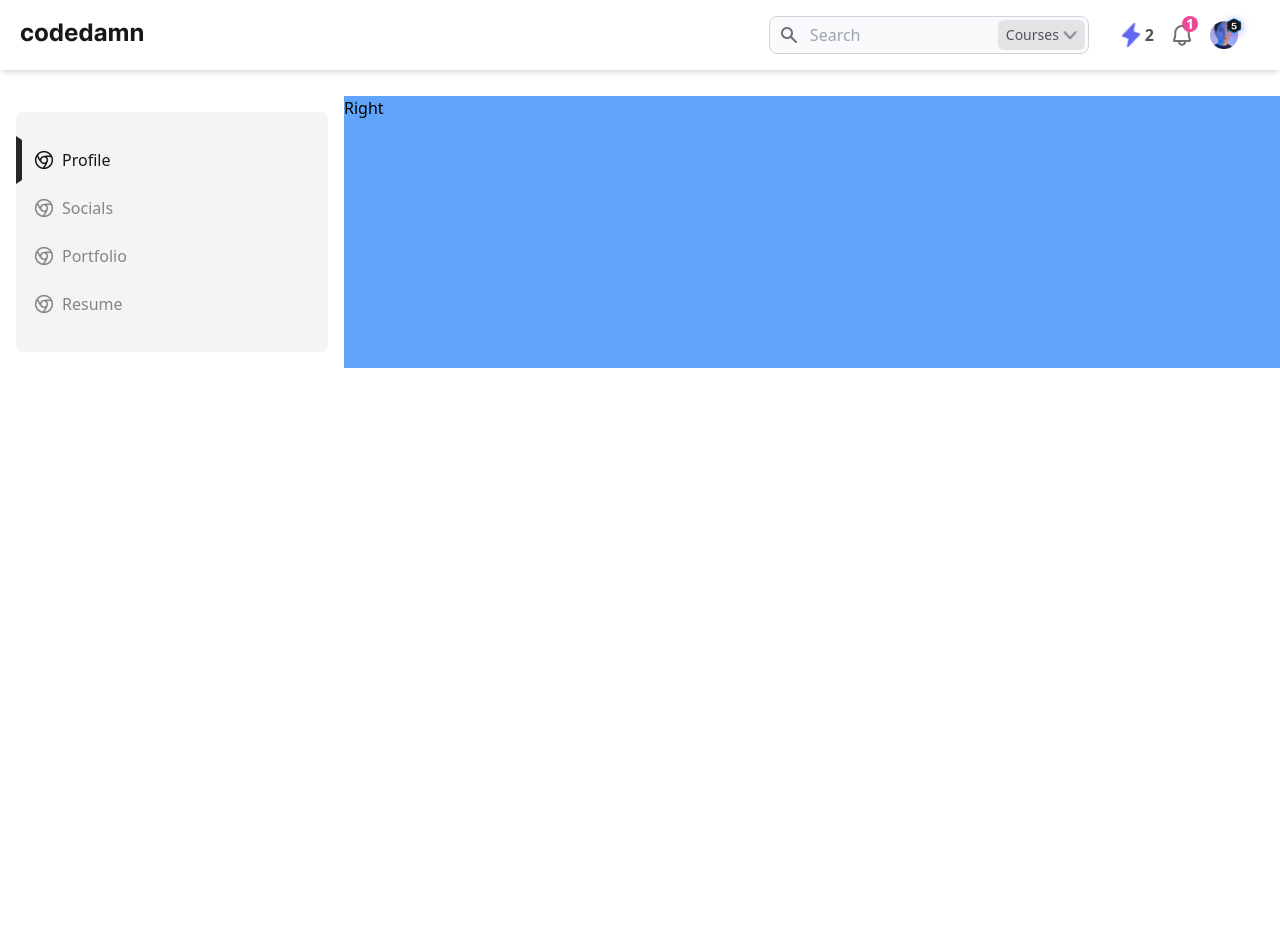
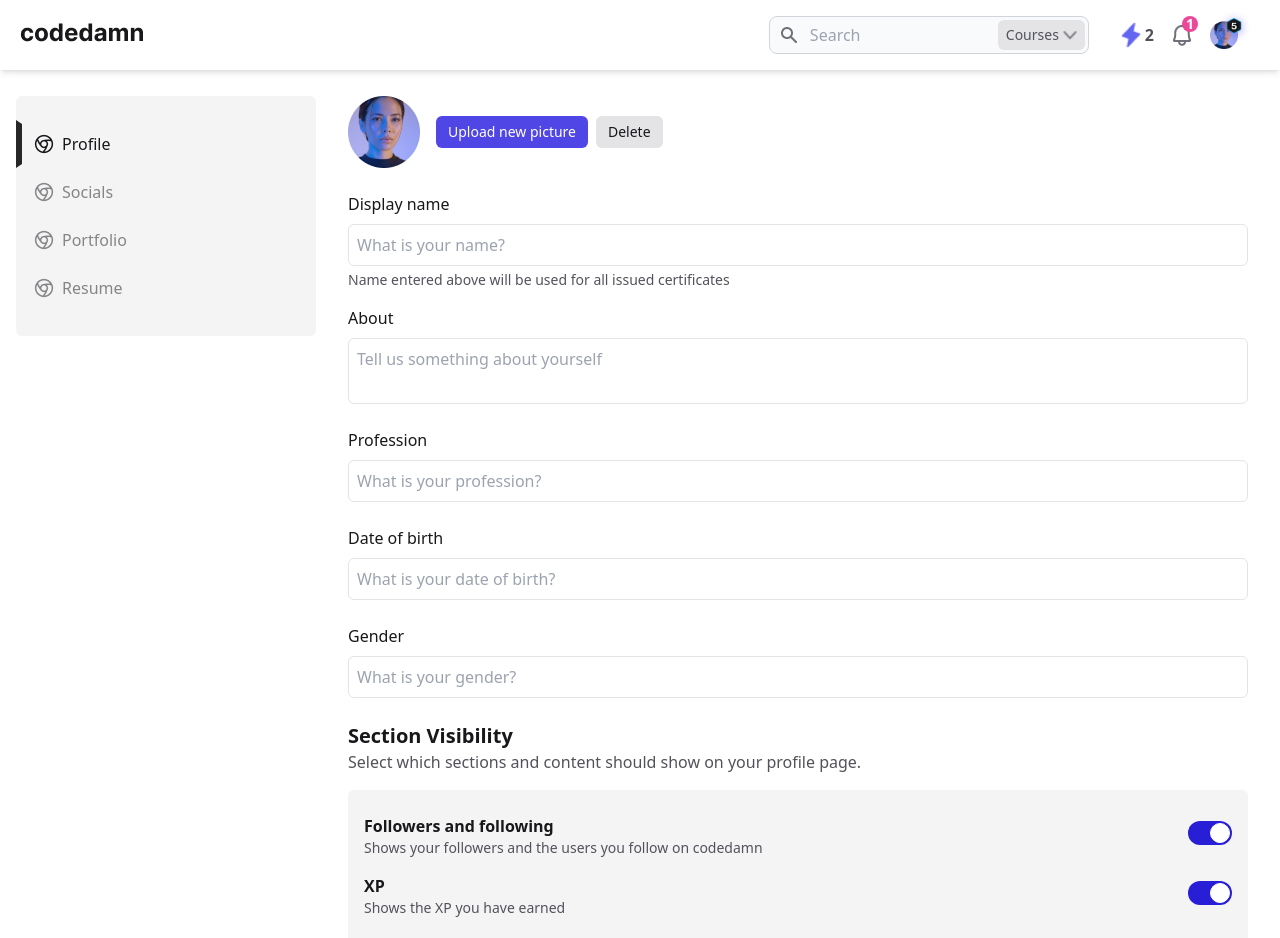
Before and after one commit to ishantchauhan710/codedamn-assignment, a Next.js app: page /profile in a window 1280 px wide. Shown: the top 938 px of the page. Before the commit the page ends 800 px from the top, so only its background shows below. Built offline with nearby package versions, Linux system fonts and the light colour scheme.

Commit message:
Edit profile tab completed

```diff
--- /dev/null
+++ b/src/components/edit/ProfileTab.tsx
@@ -0,0 +1,146 @@
+import Image from "next/image";
+import React from "react";
+
+const ProfileTab = () => {
+  const sectionControls = [
+    {
+      title: "Followers and following",
+      subTitle: "Shows your followers and the users you follow on codedamn",
+    },
+    {
+      title: "XP",
+      subTitle: "Shows the XP you have earned",
+    },
+    {
+      title: "Achievement badges",
+      subTitle: "Shows your relative percentile and proficiency",
+    },
+  ];
+
+  return (
+    <div>
+      <div className="flex items-center">
+        <Image
+          src="/icons/avatars/avatar_plain.png"
+          width={72}
+          height={72}
+          alt="profile"
+        />
+        <button
+          onClick={() => alert("Contact")}
+          className="bg-primary-500 hover:bg-primary-600 text-white px-3 py-1.5 rounded-md text-sm ml-4"
+        >
+          Upload new picture
+        </button>
+        <button
+          onClick={() => alert("Contact")}
+          className="bg-zinc-200 hover:bg-zinc-300 text-zinc-900 px-3 py-1.5 rounded-md text-sm ml-2"
+        >
+          Delete
+        </button>
+      </div>
+
+      <div>
+        <div className="mt-6 flex flex-col">
+          <div className="text-zinc-900 font-medium">Display name</div>
+          <input
+            type="text"
+            className="border border-zinc-200 focus:outline-none rounded-md mt-2 px-2 py-2"
+            placeholder="What is your name?"
+          />
+          <div className="text-sm text-zinc-600 mt-1 font-light">
+            Name entered above will be used for all issued certificates
+          </div>
+        </div>
+
+        <div className="mt-4 flex flex-col">
+          <div className="text-zinc-900 font-medium">About</div>
+          <textarea
+            className="border border-zinc-200 focus:outline-none rounded-md mt-2 px-2 py-2 resize-none"
+            rows={2}
+            placeholder="Tell us something about yourself"
+          />
+        </div>
+
+        <div className="mt-6 flex flex-col">
+          <div className="text-zinc-900 font-medium">Profession</div>
+          <input
+            type="text"
+            className="border border-zinc-200 focus:outline-none rounded-md mt-2 px-2 py-2"
+            placeholder="What is your profession?"
+          />
+        </div>
+
+        <div className="mt-6 flex flex-col">
+          <div className="text-zinc-900 font-medium">Date of birth</div>
+          <input
+            type="text"
+            className="border border-zinc-200 focus:outline-none rounded-md mt-2 px-2 py-2"
+            placeholder="What is your date of birth?"
+          />
+        </div>
+
+        <div className="mt-6 flex flex-col">
+          <div className="text-zinc-900 font-medium">Gender</div>
+          <input
+            type="text"
+            className="border border-zinc-200 focus:outline-none rounded-md mt-2 px-2 py-2"
+            placeholder="What is your gender?"
+          />
+        </div>
+      </div>
+      <div className="mt-6">
+        <div className="text-zinc-900 font-semibold text-xl">
+          Section Visibility
+        </div>
+        <div className="text-zinc-600 font-light">
+          Select which sections and content should show on your profile page.
+        </div>
+        <div className="bg-zinc-100 mt-4 rounded-md px-4 py-2">
+          {sectionControls.map((control) => (
+            <div
+              key={control.title}
+              className="flex items-center justify-between my-4"
+            >
+              <div>
+                <div className="text-zinc-900 font-semibold">
+                  {control.title}
+                </div>
+                <div className="text-zinc-600 font-light text-sm">
+                  {control.subTitle}
+                </div>
+              </div>
+              <div>
+                <label className="relative inline-flex items-center cursor-pointer">
+                  <input
+                    type="checkbox"
+                    value=""
+                    className="sr-only peer"
+                    checked
+                  />
+                  <div className="w-11 h-6 bg-gray-200 rounded-full peer peer-focus:ring-4 peer-focus:ring-primary-300   peer-checked:after:translate-x-full peer-checked:after:border-white after:content-[''] after:absolute after:top-0.5 after:left-[2px] after:bg-white after:border-gray-300 after:border after:rounded-full after:h-5 after:w-5 after:transition-all peer-checked:bg-primary-600"></div>
+                </label>
+              </div>
+            </div>
+          ))}
+        </div>
+      </div>
+      <div className="mt-4 flex items-center justify-end">
+        <button
+          onClick={() => alert("Contact")}
+          className="bg-zinc-200 hover:bg-zinc-300 text-zinc-900 px-3 py-1.5 rounded-md text-sm ml-2"
+        >
+          Cancel
+        </button>
+        <button
+          onClick={() => alert("Contact")}
+          className="bg-primary-500 hover:bg-primary-600 text-white px-3 py-1.5 rounded-md text-sm ml-4"
+        >
+          Save changes
+        </button>
+      </div>
+    </div>
+  );
+};
+
+export default ProfileTab;
--- a/src/components/profile/ProfileSection.tsx
+++ b/src/components/profile/ProfileSection.tsx
@@ -41,7 +41,7 @@ const ProfileSection = () => {
             src="/icons/avatars/profile_big.png"
             width={140}
             height={140}
-            alt="location"
+            alt="profile"
             className="absolute mt-[-50px] ml-4 cursor-pointer"
           />
         </div>
--- a/src/pages/profile.tsx
+++ b/src/pages/profile.tsx
@@ -1,3 +1,4 @@
+import ProfileTab from "@/components/edit/ProfileTab";
 import { useAppContext } from "context/AppContext";
 import Image from "next/image";
 import React from "react";
@@ -8,7 +9,7 @@ const Profile = () => {
 
   return (
     <div className="my-24 flex">
-      <div className="flex-[0.25] py-4 mx-4">
+      <div className="flex-[0.25] mx-4">
         <div className="bg-zinc-100 py-6 rounded-md">
           {tabs.map((tab) => (
             <div
@@ -32,7 +33,9 @@ const Profile = () => {
           ))}
         </div>
       </div>
-      <div className="bg-blue-400 flex-[0.75]">Right</div>
+      <div className="flex-[0.75] mx-4 pr-4">
+        <ProfileTab />
+      </div>
     </div>
   );
 };
```
Also changed, not shown: public/icons/avatars/avatar_plain.png (added).
